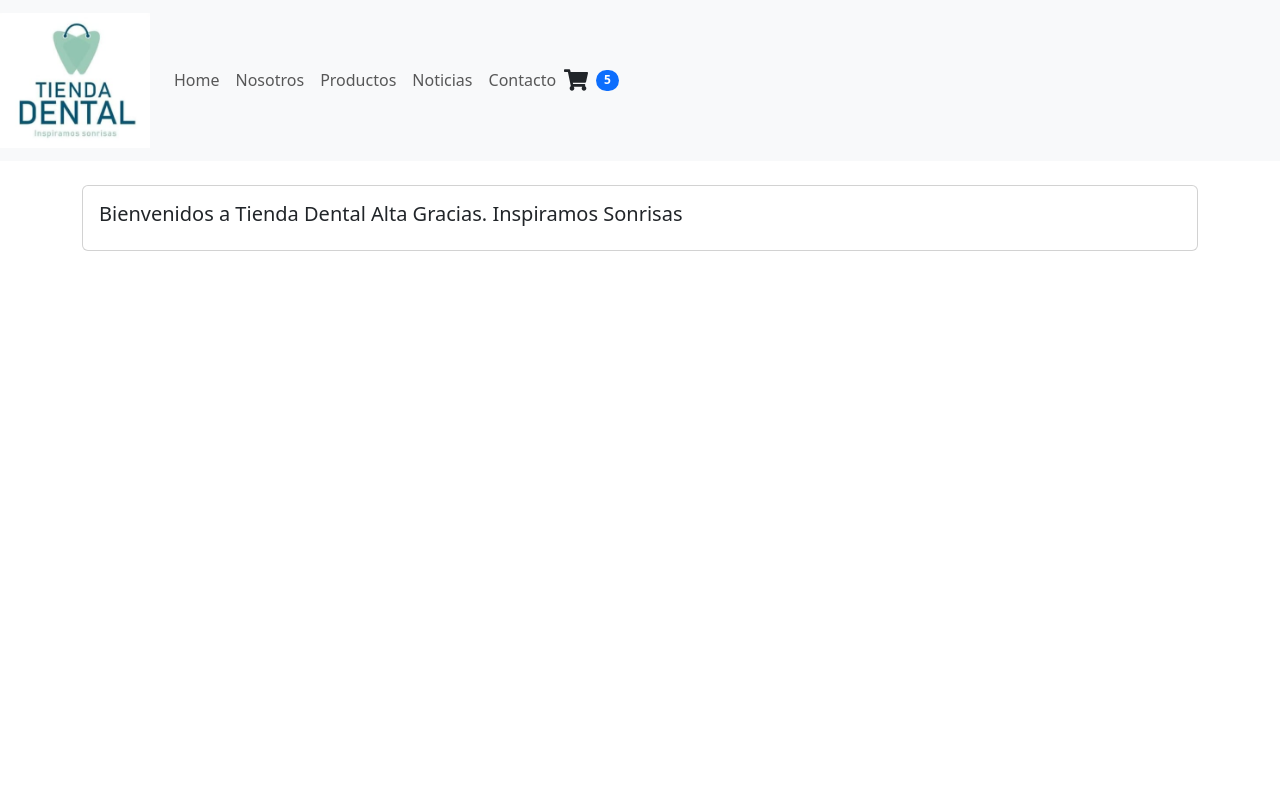
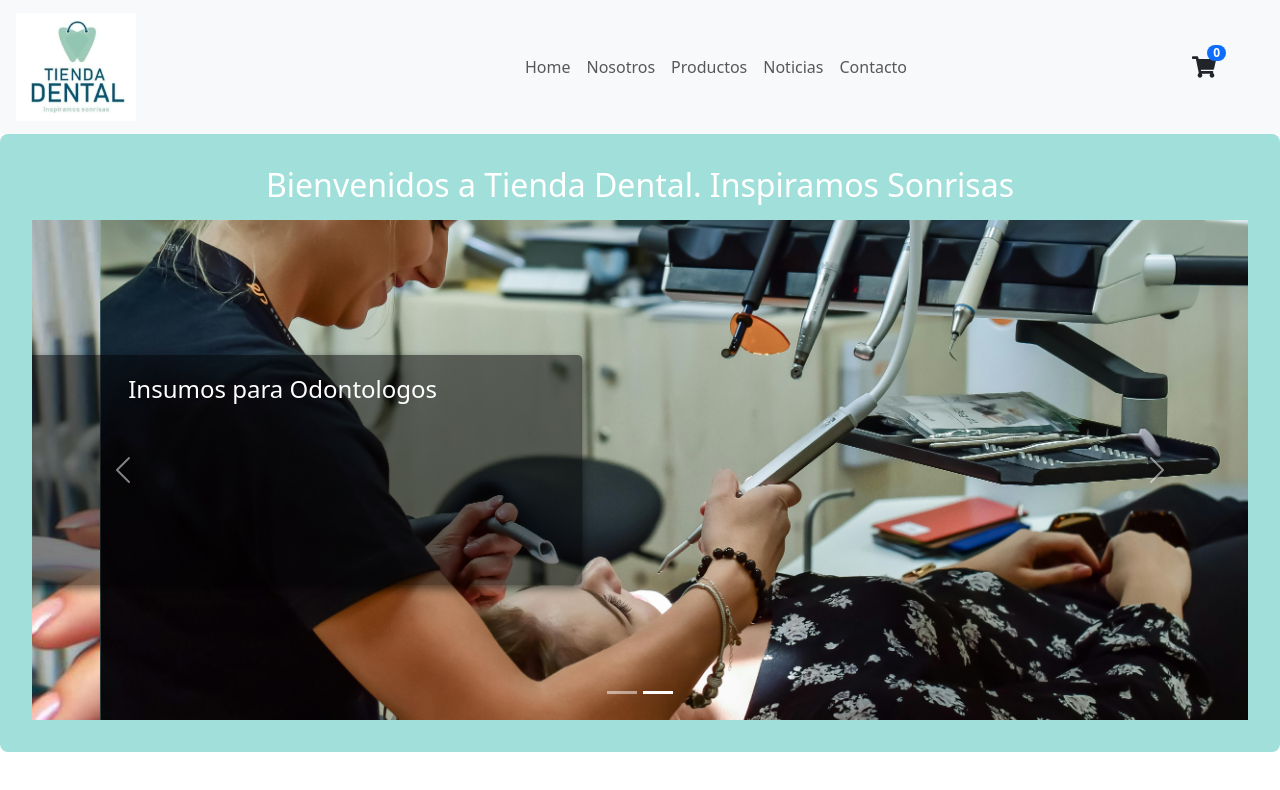
Before and after one commit to dortiz/PF_reactJs_OrtizDiego, a React (Vite) app: page / in a window 1280 px wide. Shown: the top 790 px of the page. Built offline with nearby package versions, Linux system fonts and the light colour scheme.

Commit message:
carousel con ItemListContainer

```diff
--- a/src/App.jsx
+++ b/src/App.jsx
@@ -6,7 +6,7 @@ const App = () => {
   return (
     <div>
       <NavBar />
-      <ItemListContainer greeting="Bienvenidos a Tienda Dental Alta Gracias. Inspiramos Sonrisas" />
+      <ItemListContainer greeting="Bienvenidos a Tienda Dental. Inspiramos Sonrisas" />
     </div>
   );
 };
--- /dev/null
+++ b/src/components/CartWidget.css
@@ -0,0 +1,15 @@
+.cart-widget-container {
+    display: flex;
+    align-items: center;
+}
+
+.cart-widget-container .badge {
+    position: absolute;
+    top: -10px;
+    right: -10px;
+    background-color: red;
+    color: white;
+    border-radius: 50%;
+    padding: 2px 6px;
+    font-size: 12px;
+}
--- a/src/components/CartWidget.jsx
+++ b/src/components/CartWidget.jsx
@@ -1,14 +1,15 @@
 import React from 'react';
 import { FaShoppingCart } from 'react-icons/fa';
 import { Badge } from 'react-bootstrap';
+import './CartWidget.css';
 
 const CartWidget = () => {
-  const itemCount = 5; // Número hardcodeado
+  const itemCount = 0; // Número hardcodeado
 
   return (
-    <div className="d-flex align-items-center">
+    <div className="cart-widget-container">
       <FaShoppingCart size={24} />
-      <Badge bg="primary" pill className="ms-2">
+      <Badge bg="primary" pill className="badge">
         {itemCount}
       </Badge>
     </div>
--- /dev/null
+++ b/src/components/ItemListContainer.css
@@ -0,0 +1,48 @@
+.item-list-container {
+    background-color: #a1e0da;
+    padding: 2rem;
+    text-align: center;
+    width: 100%;
+    max-width: 100%;
+    margin: 0 auto;
+    border-radius: 8px;
+}
+
+.title {
+    color: white;
+    margin-bottom: 1rem;
+    font-size: 2rem;
+    white-space: nowrap;
+}
+
+.carousel-container {
+    width: 100%;
+    margin: 0 auto;
+}
+
+.carousel-container .carousel-item img {
+    max-width: 100%;
+    height: auto;
+    max-height: 500px;
+    object-fit: cover;
+}
+
+.carousel-caption {
+    position: center;
+    top: 50%;
+    left: 50%;
+    transform: translate(-50%, -50%);
+    background-color: rgba(0, 0, 0, 0.5);
+    color: white;
+    padding: 10px;
+    border-radius: 5px;
+    text-align: center;
+    box-shadow: 0 4px 8px rgba(0, 0, 0, 0.5);
+    width: 80%;
+    max-width: 600px;
+}
+
+.carousel-caption h3 {
+    margin: 0;
+    font-size: 1.5rem;
+}
--- a/src/components/ItemListContainer.jsx
+++ b/src/components/ItemListContainer.jsx
@@ -1,15 +1,37 @@
 import React from 'react';
-import { Card, Container } from 'react-bootstrap';
+import { Carousel } from 'react-bootstrap';
+import './ItemListContainer.css';
+
+import imagen1 from '../assets/carousel1.jpeg';
+import imagen2 from '../assets/carousel2.jpg';
 
 const ItemListContainer = ({ greeting }) => {
   return (
-    <Container className="my-4">
-      <Card>
-        <Card.Body>
-          <Card.Title>{greeting}</Card.Title>
-        </Card.Body>
-      </Card>
-    </Container>
+    <div className="item-list-container">
+      <h1 className="title">{greeting}</h1>
+      <Carousel className="carousel-container">
+        <Carousel.Item>
+          <img
+            className="d-block w-100"
+            src={imagen1}
+            alt="First slide"
+          />
+          <Carousel.Caption>
+            <h3>Insumo de prevención Bucal</h3>
+          </Carousel.Caption>
+        </Carousel.Item>
+        <Carousel.Item>
+          <img
+            className="d-block w-100"
+            src={imagen2}
+            alt="Second slide"
+          />
+          <Carousel.Caption>
+            <h3>Insumos para Odontologos</h3>
+          </Carousel.Caption>
+        </Carousel.Item>
+      </Carousel>
+    </div>
   );
 };
 
--- /dev/null
+++ b/src/components/NavBar.css
@@ -0,0 +1,69 @@
+.navbar-container {
+    display: flex;
+    align-items: center;
+    justify-content: space-between;
+    padding: 0 2rem;
+    position: relative;
+}
+
+.navbar-brand {
+    margin-left: 1rem;
+}
+
+.logo {
+    width: 120px;
+    height: auto;
+}
+
+.collapse-container {
+    flex-grow: 1;
+    display: flex;
+    justify-content: center;
+}
+
+.navbar-nav {
+    flex-direction: row;
+}
+
+.cart-widget-container {
+    position: absolute;
+    right: 2rem;
+    top: 50%;
+    transform: translateY(-50%);
+    z-index: 1001;
+}
+
+.navbar-toggler-custom {
+    position: absolute;
+    right: 2rem;
+    top: 50%;
+    transform: translateY(-50%);
+    z-index: 1000;
+}
+
+@media (max-width: 991px) {
+    .navbar-container {
+        padding: 0 1rem;
+    }
+
+    .collapse-container {
+        width: 100%;
+        justify-content: center;
+        text-align: center;
+        position: relative;
+    }
+
+    .cart-widget-container {
+        position: fixed;
+        right: 1rem;
+        top: 1rem;
+        z-index: 1001;
+    }
+
+    .navbar-toggler-custom {
+        position: fixed;
+        right: 1rem;
+        top: 3rem;
+        z-index: 1000;
+    }
+}
--- a/src/components/NavBar.jsx
+++ b/src/components/NavBar.jsx
@@ -2,25 +2,31 @@ import React from 'react';
 import { Navbar, Nav } from 'react-bootstrap';
 import CartWidget from './CartWidget';
 import logo from '../assets/logo.png';
+import './NavBar.css';
 
 const NavBar = () => {
   return (
-    <Navbar bg="light" expand="lg">
-      <Navbar.Brand href="#home">
+    <Navbar bg="light" expand="lg" className="navbar-container">
+      <Navbar.Brand href="#home" className="navbar-brand">
         <img
           src={logo}
           alt="Tienda Dental"
-          style={{ width: '150px', height: 'auto' }}
+          className="logo"
         />
       </Navbar.Brand>
-      <Nav className="mr-auto">
+      <Navbar.Toggle aria-controls="basic-navbar-nav" className="navbar-toggler-custom" />
+      <Navbar.Collapse id="basic-navbar-nav" className="collapse-container">
+        <Nav className="mx-auto">
           <Nav.Link href="#home">Home</Nav.Link>
           <Nav.Link href="#empresa">Nosotros</Nav.Link>
           <Nav.Link href="#productos">Productos</Nav.Link>
           <Nav.Link href="#noticias">Noticias</Nav.Link>
           <Nav.Link href="#contacto">Contacto</Nav.Link>
         </Nav>
+      </Navbar.Collapse>
+      <div className="cart-widget-container">
         <CartWidget />
+      </div>
     </Navbar>
   );
 };
```
Also changed, not shown: src/assets/carousel1.jpeg (added), src/assets/carousel2.jpg (added). Lines whose indentation alone changed are shown as unchanged.
